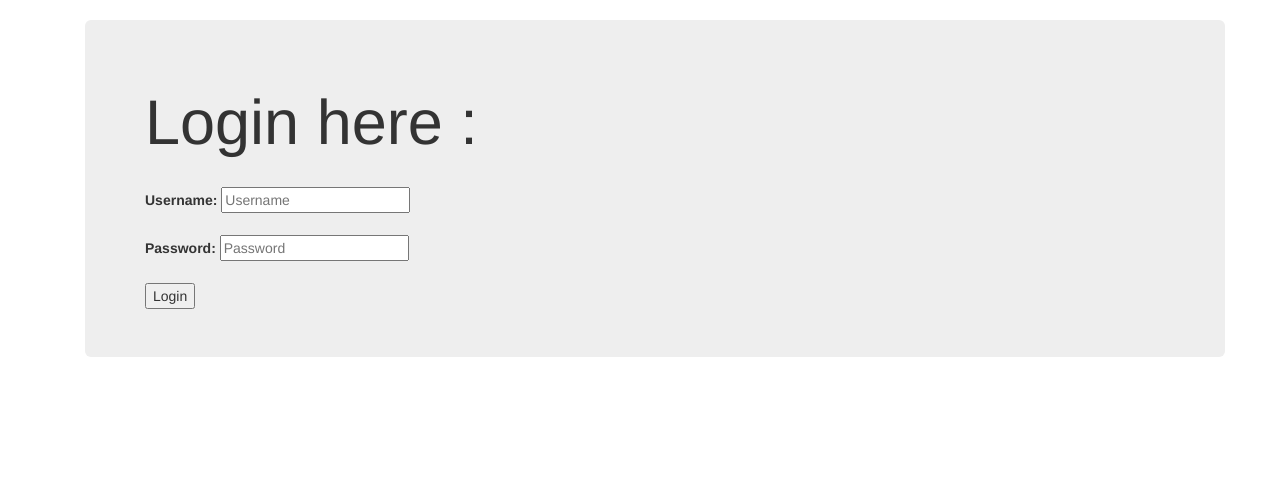
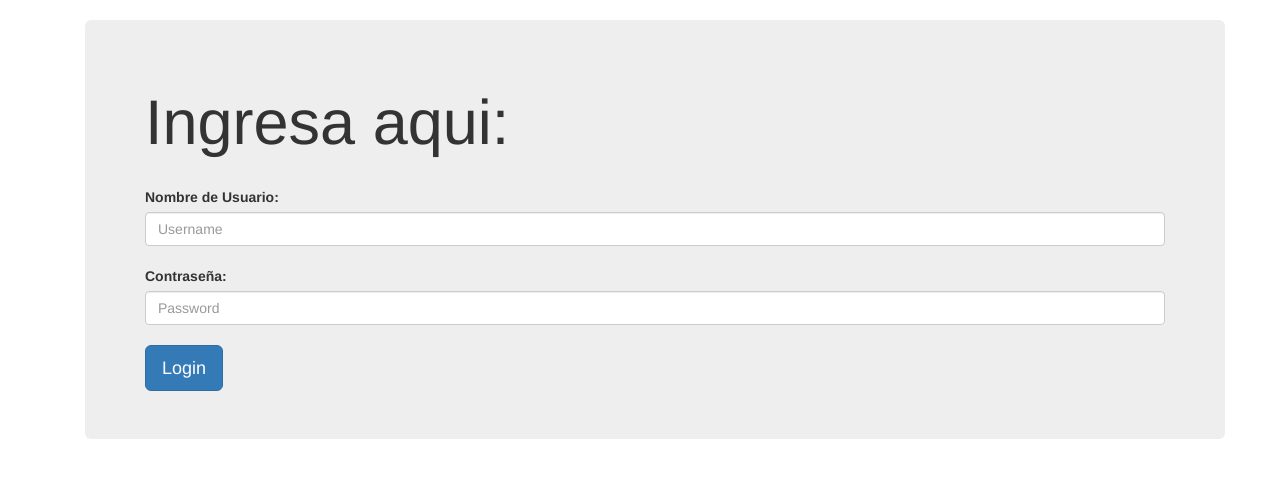
Before and after one commit to aarellanoj/Simpgo, a Django app: page /login/ in a window 1280 px wide. Shown: the part 51-529 px from the top of the page. Run offline with Django 3.2, Linux system fonts and the light colour scheme; some libraries are stand-ins or nearby versions.

Commit message:
Ciertas Cosas

```diff
--- a/simpgo_app/templates/simpgo_app/index.html
+++ b/simpgo_app/templates/simpgo_app/index.html
@@ -6,7 +6,7 @@
     {% if user.is_authenticated %}
         <h2>Que es lo que es {{ user.get_full_name }}</h2>
     {% else %}
-        <h2>Register or Login if you'd like to</h2>
+        <h2>¡Registrate o Logeate!</h2>
     {% endif %}
   </div>
 </div>
--- a/simpgo_app/templates/simpgo_app/login.html
+++ b/simpgo_app/templates/simpgo_app/login.html
@@ -2,14 +2,14 @@
 {% block body_block %}
 <div class="container">
     <div class="jumbotron">
-        <h1>Login here :</h1><br>
+        <h1>Ingresa aqui:</h1><br>
         <form method="post" action="{% url 'user_login' %}">{% csrf_token %}
             {# A more "HTML" way of creating the login form#}
-            <label for="username">Username:</label>
-            <input type="text" name="username" placeholder="Username"><br><br>
-            <label for="password">Password:</label>
-            <input type="password" name="password" placeholder="Password"><br><br>
-            <input type="submit" name="" value="Login">
+            <label for="username">Nombre de Usuario:</label>
+            <input class="form-control" id="username" type="text" name="username" placeholder="Username"><br>
+            <label for="password">Contraseña:</label>
+            <input class="form-control" id="password" type="password" name="password" placeholder="Password"><br>
+            <input class="btn btn-lg btn-primary" type="submit" name="" value="Login">
         </form>
     </div>
 </div>
--- a/simpgo_app/views.py
+++ b/simpgo_app/views.py
@@ -20,9 +20,8 @@ def user_login(request):
 				login(request,user)
 				return HttpResponseRedirect(reverse('index'))
 			else:
-				return HttpResponse("Your account was inactive.")
+				return HttpResponse("Su Cuenta Fue Desactivada.")
 		else:
-			print("Someone tried to login and failed.")
 			return HttpResponse("¡Usuario o Clave Invalida!")
 	else:
 		return render(request, 'simpgo_app/login.html', {})
```
